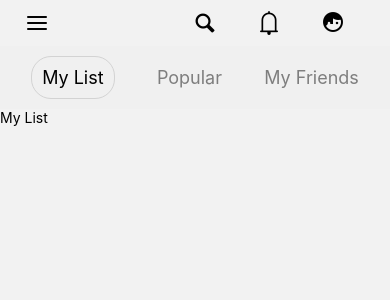
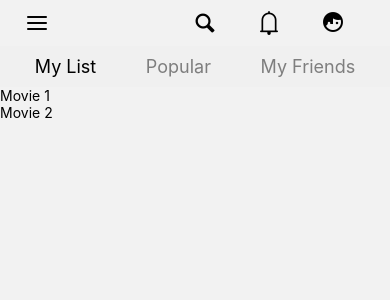
Before and after one commit to timmparsons/rn, a React Native app: screen /Home in a window 390 px wide. Shown: the top 300 px of the page. Built offline with nearby package versions, Linux system fonts and the light colour scheme.

Commit message:
added test data and RTL

```diff
--- a/components/Body/MyListContent.js
+++ b/components/Body/MyListContent.js
@@ -1,10 +1,13 @@
 import { View, Text } from 'react-native';
 import React from 'react';
+import { data } from '../../test/fixtures';
 
 const MyListContent = () => {
   return (
     <View>
-      <Text>My List</Text>
+      {data.map((movie) => {
+        return <Text key={movie.id}>{movie.title}</Text>;
+      })}
     </View>
   );
 };
--- a/components/Tabs.js
+++ b/components/Tabs.js
@@ -54,16 +54,7 @@ const styles = StyleSheet.create({
     color: '#7e7e7e',
   },
   selectedTab: {
-    color: 'black', // Change color for the selected tab
-    borderWidth: 1,
-    borderColor: 'lightgray',
-    borderTopLeftRadius: 20,
-    borderTopRightRadius: 20,
-    borderBottomLeftRadius: 20,
-    borderBottomRightRadius: 20,
-    padding: 10,
-    overflow: 'hidden',
-    backgroundColor: 'transparent',
+    color: 'black',
   },
 });
 
--- a/package.json
+++ b/package.json
@@ -22,7 +22,8 @@
     "react-native-web": "~0.19.6"
   },
   "devDependencies": {
-    "@babel/core": "^7.20.0"
+    "@babel/core": "^7.20.0",
+    "@testing-library/react": "^14.1.2"
   },
   "private": true
 }
--- /dev/null
+++ b/test/fixtures/index.js
@@ -0,0 +1,14 @@
+export const data = [
+  {
+    id: '1',
+    title: 'Movie 1',
+    description: 'A movie description',
+    cast: 'an actor',
+  },
+  {
+    id: '2',
+    title: 'Movie 2',
+    description: 'A movie description 2',
+    cast: 'another actor',
+  },
+];
```
Also changed, not shown: 1 other file (tests, documents, lock files or other folders).
